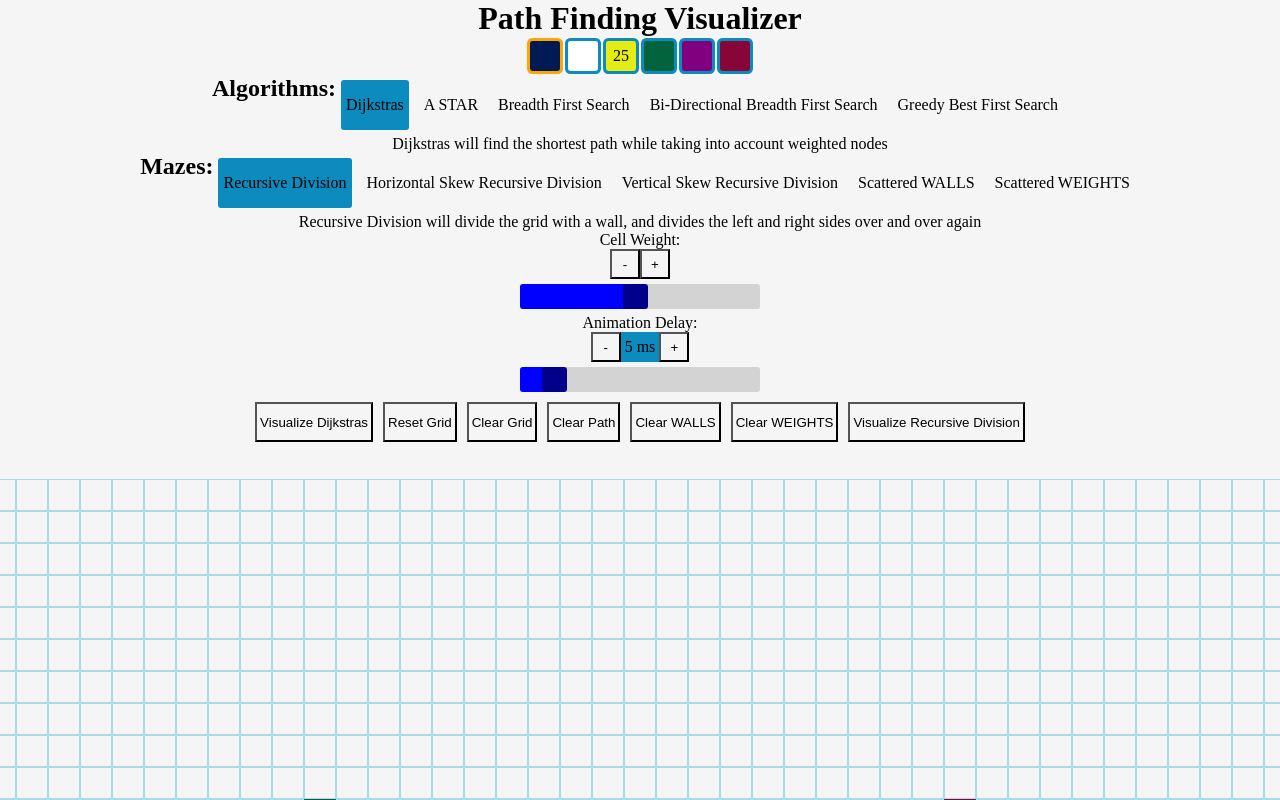
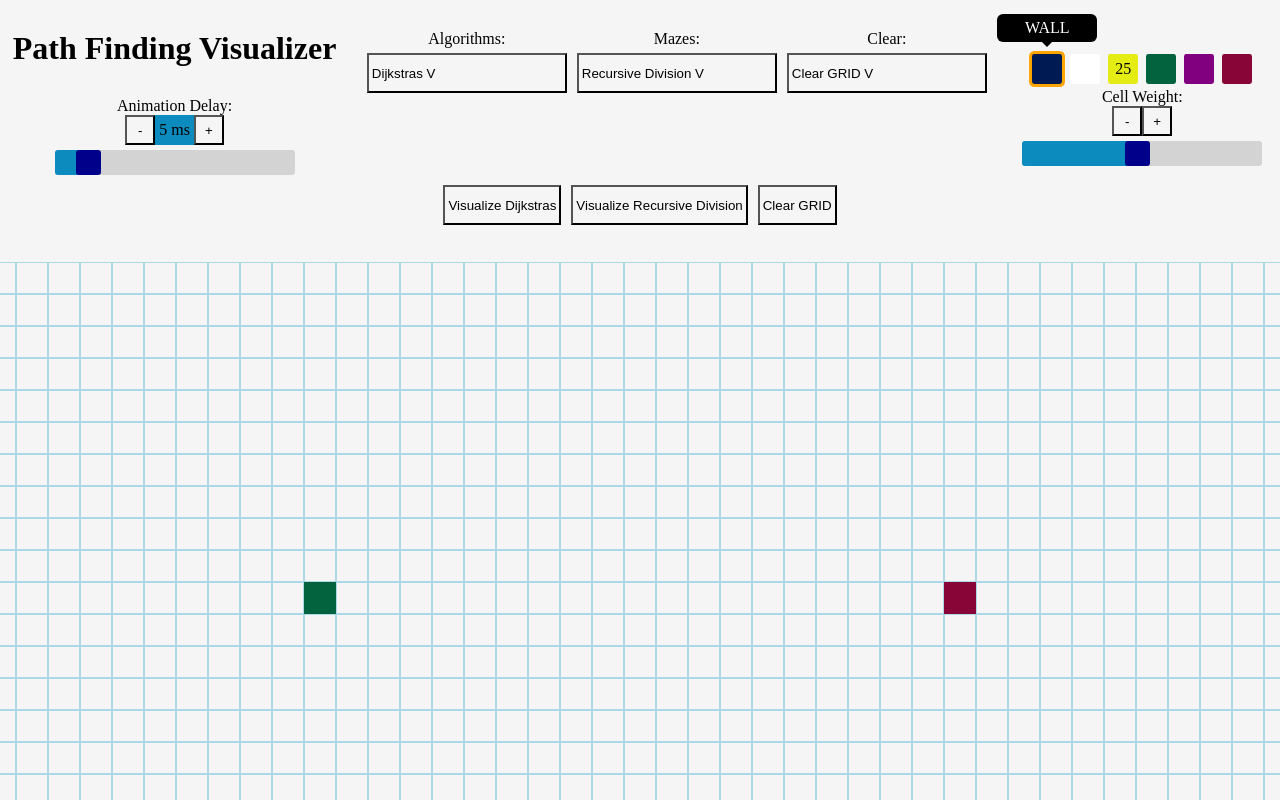
Before and after one commit to athulgeorge37/Path_Finding_Visualizer, a React (Create React App) app: page / in a window 1280 px wide. Shown: the top 800 px of the page. Built offline with nearby package versions, Linux system fonts and the light colour scheme.

Commit message:
improves css of option selection

```diff
--- a/src/App.css
+++ b/src/App.css
@@ -1,6 +1,7 @@
 h1 {
     display: flex;
    justify-content: center;
+   margin: 30px 0;
 }
 
 /* start of tooltip */
@@ -31,6 +32,8 @@ h1 {
 
 .cell_type:hover .cell_info {
     visibility: visible;
+
+    z-index: 2;
 }
 
 .cell_type .cell_info::after {
@@ -44,12 +47,17 @@ h1 {
     border-color: black transparent transparent transparent;
 }
 
+.cell_types .cell_info_active{
+    visibility: visible;
+}
+
 /* end of tooltip */
 
 
 /* start of cell type picker css */
 
 .cell_types {
+    margin-top: 50px;
     display: flex;
     justify-content: center;
 
@@ -93,7 +101,7 @@ h1 {
     width: 30px;
     height: 30px;
     border-radius: 15%;
-    border: 3px solid var(--PRIMARY_color);
+    border: 3px solid var(--BACKGROUND_color);
 }
 
 .cell_type:hover {
@@ -104,6 +112,8 @@ h1 {
 .cell_types .active {
     border: 3px solid orange;
 }
+
+
 
 
 
@@ -166,7 +176,7 @@ h1 {
 
 /* start of slider css */
 
-.slider_div, .cell_weight_div {
+.animation_slider_div, .cell_weight_div {
     display: flex;
     flex-direction: column;
     align-items: center;
@@ -212,10 +222,11 @@ input[type='range']::-webkit-slider-thumb {
     width: 25px;
     height: 25px;
     background: darkblue;
-    box-shadow: -100vw 0 0 calc(100vw - 12px) blue;
+    box-shadow: -100vw 0 0 calc(100vw - 12px) var(--PRIMARY_color);
     cursor: pointer;
     border-radius: 3px;
     border: 3px solid darkblue;
+    /* border-right: 3px solid white; */
 }
 
 input[type='range']::-webkit-slider-thumb:hover {
@@ -252,3 +263,66 @@ input[type='range']::-webkit-slider-thumb:hover {
     color: black;
     cursor: pointer;
 }
+
+
+
+.all_options {
+    display: flex;
+    justify-content: space-around;
+}
+
+
+.all_drop_downs {
+    display: flex;
+}
+
+.drop_down_div {
+    margin-top: 30px;
+    display: flex;
+    flex-direction: column;
+    align-items: center;
+}
+
+.btn {
+    width: 200px;
+    display: flex;
+    justify-content: flex-start;
+    align-items: center;
+}
+
+
+.drop_down {
+    display: flex;
+    flex-direction: column;
+    width: fit-content;
+    background-color: white;
+    border-radius: 3px;
+    margin-top: 70px;
+}
+
+.open {
+   visibility: visible;
+   position: absolute;
+}
+
+.closed {
+    visibility: hidden;
+    display: none;
+}
+
+.drop_down_item {
+    display: flex;
+    justify-content: flex-start;
+    height: 20px;
+    padding: 10px 5px;
+    margin: 2px 0;
+    border-radius: 3px;
+}
+
+.drop_down_item:hover {
+    background-color: var(--PRIMARY_color);
+}
+
+.drop_down .active {
+    background-color: var(--PRIMARY_color);
+}
--- a/src/App.js
+++ b/src/App.js
@@ -1,5 +1,5 @@
 import './App.css';
-import { useState } from "react";
+import { useEffect, useRef, useState } from "react";
 import Grid from "./Grid";
 import Dijkstras_Info_Page from './Dijkstras_Info_Page';
 import Recursive_Division_info_page from './Recursive_Division_info_page';
@@ -26,6 +26,11 @@ function App() {
 		available_mazes: ["Recursive Division", "Horizontal Skew Recursive Division", "Vertical Skew Recursive Division", "Scattered WALLS", "Scattered WEIGHTS"]
 	});
 
+	const [clear_options, set_clear_options] = useState({
+		current_clear_option: "Clear GRID",
+		available_clear_options: ["Clear GRID", "Clear PATH", "Clear WALLS", "Clear WEIGHTS", "RESET GRID"]
+	});
+
 	const [animation_speed, set_animation_speed] = useState(DELAY_ANIMATION)
 	const [cell_weight, set_cell_weight] = useState(DEFAULT_WEIGHTED_VALUE)
 
@@ -33,6 +38,29 @@ function App() {
 		active_page: "search",
 		available_pages: ["search", "maze"]
 	});
+
+	const [algo_drop_down_open, set_algo_drop_down_open] = useState(false);
+	const [maze_drop_down_open, set_maze_drop_down_open] = useState(false);
+	const [clear_drop_down_open, set_clear_drop_down_open] = useState(false);
+
+	useEffect(() => {
+
+		const close_drop_down = (e) => {
+
+			if (e.path[0].tagName !== "BUTTON") {
+				set_algo_drop_down_open(false)
+				set_maze_drop_down_open(false)
+				set_clear_drop_down_open(false)
+			}
+
+		}
+
+		document.body.addEventListener("click", close_drop_down)
+
+		return () => {
+			document.body.removeEventListener("click", close_drop_down)
+		}
+	}, []);
 
 
 
@@ -48,6 +76,10 @@ function App() {
 		set_maze_algorithm({...maze_algorithms, current_maze: maze_algorithms.available_mazes[index]});
 	}
 
+	const toggle_active_clear_option = (index) => {
+		set_clear_options({...clear_options, current_clear_option: clear_options.available_clear_options[index]});
+	}
+
 	const toggle_active_cell_type_style = (index) => {
 
 		// return my_cell_type.cell_types[index] + "_cell_type cell_type active"
@@ -60,6 +92,7 @@ function App() {
 		}
 	}
 
+	// prob dont need the toggle active styles
 	const toggle_active_search_algo_style = (index) => {
 
 		const current_algo = search_algorithms.available_algorithms[index]
@@ -174,7 +207,102 @@ function App() {
 
 	return (
 		<div className="App">
+			<div className="all_options">
+
+				<div className="heading_and_animation_slider">
 					<h1>Path Finding Visualizer</h1>
+					<div className="animation_slider_div">
+					<div>Animation Delay:</div>
+					<div className="animation_speed_div">
+						<button
+							onClick={() => increment_animation_speed(animation_speed - 1)}
+							className="incrementers"
+						>-</button>
+						<div className="incrementer_display">{animation_speed} ms</div>
+						<button
+							onClick={() => increment_animation_speed(animation_speed + 1)}
+							className="incrementers"
+						>+</button>
+					</div>
+
+					<div className="slider_properties">
+						<input
+							type="range"
+							min={0}
+							max={50}
+							value={animation_speed}
+							onChange={(e) => set_animation_speed(parseInt(e.target.value))}
+
+							className="slider"
+						/>
+					</div>
+
+					</div>
+
+				</div>
+
+				<div className="all_drop_downs">
+					<div className="search_drop_down drop_down_div">
+						<p>Algorithms:</p>
+						<button
+						className='search_button btn'
+						onClick={() => set_algo_drop_down_open(!algo_drop_down_open)}
+						>{search_algorithms.current_algorithm} V</button>
+						<div className={"drop_down " + (algo_drop_down_open ? "open" : "closed")}>
+							{search_algorithms.available_algorithms.map((algo, index) => {
+									return (
+										<div
+											key={index}
+											className={"drop_down_item " + (algo === search_algorithms.current_algorithm ? "active" : "")}
+											onClick={() => toggle_active_search_algo(index)}
+										>{algo}</div>
+									)
+								})}
+						</div>
+					</div>
+
+					<div className="maze_drop_down drop_down_div">
+						<p>Mazes:</p>
+						<button
+						className='maze_button btn'
+						onClick={() => set_maze_drop_down_open(!maze_drop_down_open)}
+						>{maze_algorithms.current_maze} V</button>
+						<div className={"drop_down " + (maze_drop_down_open ? "open" : "closed")}>
+							{maze_algorithms.available_mazes.map((maze, index) => {
+									return (
+										<div
+											key={index}
+											className={"drop_down_item " + (maze === maze_algorithms.current_maze ? "active" : "")}
+											onClick={() => toggle_active_maze_algo(index)}
+										>{maze}</div>
+									)
+								})}
+						</div>
+					</div>
+
+					<div className="clear_drop_down drop_down_div">
+						<p>Clear:</p>
+						<button
+						className='clear_button btn'
+						onClick={() => set_clear_drop_down_open(!clear_drop_down_open)}
+						>{clear_options.current_clear_option} V</button>
+						<div className={"drop_down " + (clear_drop_down_open ? "open" : "closed")}>
+							{clear_options.available_clear_options.map((clear, index) => {
+									return (
+										<div
+											key={index}
+											className={"drop_down_item " + (clear === clear_options.current_clear_option ? "active" : "")}
+											onClick={() => toggle_active_clear_option(index)}
+										>{clear}</div>
+									)
+								})}
+						</div>
+					</div>
+
+				</div>
+
+
+				<div className="cell_types_and_weighted_slider">
 					<div className="cell_types">
 						{my_cell_type.cell_types.map((cell, index) => {
 
@@ -189,7 +317,7 @@ function App() {
 										style={ {backgroundColor: my_new_color} }
 
 									>{cell_weight}
-							<span className="cell_info">WEIGHT</span></div>
+									<span className={"cell_info " + (cell === my_cell_type.active_cell ? "cell_info_active" : "")}>WEIGHT</span></div>
 								)
 							}
 
@@ -199,39 +327,10 @@ function App() {
 									key={index}
 									className={toggle_active_cell_type_style(index)}
 									onClick={() => toggle_active_cell_type(index)}
-						><span className="cell_info">{cell}</span></div>
+								><span className={"cell_info " + (cell === my_cell_type.active_cell ? "cell_info_active" : "")}>{cell}</span></div>
 							)
 						})}
 					</div>
-
-			<div className="search_algorithms">
-			<h2>Algorithms:</h2>
-				{search_algorithms.available_algorithms.map((algo, index) => {
-					return (
-						<div
-							key={index}
-							className={toggle_active_search_algo_style(index)}
-							onClick={() => toggle_active_search_algo(index)}
-						>{algo}</div>
-					)
-				})}
-			</div>
-			<div className='algo_info'>{determine_algorithm_info(search_algorithms.current_algorithm)}</div>
-
-			<div className="maze_algorithms">
-			<h2>Mazes:</h2>
-				{maze_algorithms.available_mazes.map((maze, index) => {
-					return (
-						<div
-							key={index}
-							className={toggle_active_maze_algo_style(index)}
-							onClick={() => toggle_active_maze_algo(index)}
-						>{maze}</div>
-					)
-				})}
-			</div>
-			<div className='algo_info'>{determine_maze_info(maze_algorithms.current_maze)}</div>
-
 					<div className="cell_weight_div">
 						<div>Cell Weight:</div>
 						<div className="cell_weight_incrementer_properties">
@@ -262,34 +361,41 @@ function App() {
 						</div>
 
 					</div>
-
-			<div className="slider_div">
-                <div>Animation Delay:</div>
-                <div className="animation_speed_div">
-                    <button
-                        onClick={() => increment_animation_speed(animation_speed - 1)}
-                        className="incrementers"
-                    >-</button>
-                    <div className="incrementer_display">{animation_speed} ms</div>
-                    <button
-                        onClick={() => increment_animation_speed(animation_speed + 1)}
-                        className="incrementers"
-                    >+</button>
 				</div>
 
-                <div className="slider_properties">
-                    <input
-                        type="range"
-                        min={0}
-                        max={50}
-                        value={animation_speed}
-                        onChange={(e) => set_animation_speed(parseInt(e.target.value))}
+				{/* <div className="search_algorithms">
+				<h2>Algorithms:</h2>
+					{search_algorithms.available_algorithms.map((algo, index) => {
+						return (
+							<div
+								key={index}
+								className={toggle_active_search_algo_style(index)}
+								onClick={() => toggle_active_search_algo(index)}
+							>{algo}</div>
+						)
+					})}
+				</div>
+				<div className='algo_info'>{determine_algorithm_info(search_algorithms.current_algorithm)}</div>
 
-                        className="slider"
-                    />
+				<div className="maze_algorithms">
+				<h2>Mazes:</h2>
+					{maze_algorithms.available_mazes.map((maze, index) => {
+						return (
+							<div
+								key={index}
+								className={toggle_active_maze_algo_style(index)}
+								onClick={() => toggle_active_maze_algo(index)}
+							>{maze}</div>
+						)
+					})}
+				</div>
+				<div className='algo_info'>{determine_maze_info(maze_algorithms.current_maze)}</div> */}
+
+
+
 			</div>
 
-            </div>
+
 
 
 			<Grid
@@ -299,6 +405,7 @@ function App() {
 				calcColor={calcColor}
 				current_algorithm={search_algorithms.current_algorithm}
 				current_maze={maze_algorithms.current_maze}
+				current_clear_option={clear_options.current_clear_option}
 			/>
 
 
--- a/src/Grid.css
+++ b/src/Grid.css
@@ -25,6 +25,8 @@ button {
 .Grid_Cell {
     width: 30px;
     height: 30px;
+    /* width: 15px;
+    height: 15px; */
 
     -webkit-user-select: none; /* Safari */
      -khtml-user-select: none; /* Konqueror HTML */
--- a/src/Grid.js
+++ b/src/Grid.js
@@ -21,6 +21,9 @@ import animate_path_cells from './animations/animate_path_cells';
 // maze works better when dimensions of grid are odd
 const GRID_HEIGHT = 21  // y
 const GRID_WIDTH = 45  // x
+
+// const GRID_HEIGHT = 43  // y
+// const GRID_WIDTH = 91  // x
 // make it so that grid size depends on user's screen size
 
 // these are the default start and end values when page initially reloads
@@ -40,7 +43,6 @@ const AIR_CELL_BORDER_COLOR = "lightblue"
 
 const VISITED_CELL_COLOR_1 = "#29D693"
 const VISITED_CELL_COLOR_2 = "#d6296c"
-// const PATH_CELL_COLOR = "#D0E51A"
 const PATH_CELL_COLOR = "#0B8BBE"
 
 // weighted cell colors dynamically change
@@ -50,7 +52,6 @@ let my_start_cell = {
     x_val: START_CELL_X,
     y_val: START_CELL_Y,
     my_key: "(" + START_CELL_X.toString() + ", " + START_CELL_Y.toString() + ")",
-    priority: Infinity,
     cell_state: "START"
 }
 
@@ -58,7 +59,6 @@ let my_end_cell = {
     x_val: END_CELL_X,
     y_val: END_CELL_Y,
     my_key: "(" + END_CELL_X.toString() + ", " + END_CELL_Y.toString() + ")",
-    priority: Infinity,
     cell_state: "END"
 }
 
@@ -87,7 +87,6 @@ const initialise_empty_grid = () => {
                 x_val: x,
                 y_val: y,
                 my_key: "(" + x.toString() + ", " + y.toString() + ")",
-                priority: Infinity,
                 cell_state: my_cell_state,
                 weight: 1
             }
@@ -195,9 +194,9 @@ function Grid(props) {
             for (const my_cell of row) {
                 const current_classname =  my_grid_ref.current[my_cell.y_val][my_cell.x_val].className
                 if (current_classname.includes("WALL")) {
-                    change_cell_colors(my_cell, AIR_CELL_COLOR, AIR_CELL_BORDER_COLOR)
                     my_Grid[my_cell.y_val][my_cell.x_val].cell_state = "AIR"
                     my_Grid[my_cell.y_val][my_cell.x_val].weight = 1
+                    change_cell_colors(my_cell, AIR_CELL_COLOR, AIR_CELL_BORDER_COLOR)
                 }
             }
         }
@@ -363,7 +362,7 @@ function Grid(props) {
         set_mouse_down(false)
     }
 
-    // starting search and maze algorithms
+    // starting search, maze, clear algorithms
     const Start_Search_Algorithm = () => {
 
         // my_grid_ref.current[0][0].scrollIntoView()
@@ -469,22 +468,36 @@ function Grid(props) {
         }
     }
 
+    const Start_Clear_Grid_Option = () => {
+
+        if (props.current_clear_option === "Clear GRID") {
+            clear_grid()
+        } else if (props.current_clear_option === "Clear PATH") {
+            clear_visited_and_path_cells()
+        } else if (props.current_clear_option === "Clear WALLS") {
+            clear_wall_cells()
+        } else if (props.current_clear_option === "Clear WEIGHTS") {
+            clear_weighted_cells()
+        } else if (props.current_clear_option === "RESET GRID") {
+            reset_grid()
+        }
+    }
+
 
     return (
         <>
             <div className="buttons">
                 <button onClick={Start_Search_Algorithm}>Visualize {props.current_algorithm}</button>
 
-                <button onClick={reset_grid}>Reset Grid</button>
+                <button onClick={Start_Maze_Algorithm}>Visualize {props.current_maze}</button>
+
+                <button onClick={Start_Clear_Grid_Option}>{props.current_clear_option}</button>
+
+                 {/* <button onClick={reset_grid}>Reset Grid</button>
                 <button onClick={clear_grid}>Clear Grid</button>
                 <button onClick={clear_visited_and_path_cells}>Clear Path</button>
                 <button onClick={clear_wall_cells}>Clear WALLS</button>
-                <button onClick={clear_weighted_cells}>Clear WEIGHTS</button>
-
-
-
-                <button onClick={Start_Maze_Algorithm}>Visualize {props.current_maze}</button>
-
+                <button onClick={clear_weighted_cells}>Clear WEIGHTS</button> */}
 
             </div>
 
--- a/src/index.css
+++ b/src/index.css
@@ -1,15 +1,7 @@
-* {
-  margin: 0;
-  padding: 0;
-
-  background-color: whitesmoke;
-
-  /* add font here */
-}
-
 :root {
 
   --PRIMARY_color: #0B8BBE;
+  --BACKGROUND_color: whitesmoke;
 
   --START_color: #04633F;
   --END_color: #880537;
@@ -27,3 +19,12 @@
 
 
 }
+
+* {
+  margin: 0;
+  padding: 0;
+
+  background-color: var(--BACKGROUND_color);
+
+  /* add font here */
+}
--- a/src/path_finding_algorithms/A_Star_Algorithm.js
+++ b/src/path_finding_algorithms/A_Star_Algorithm.js
@@ -45,8 +45,6 @@ const A_Star_Algorithm = (start_cell, end_cell, my_Grid) => {
             if ((!(neighbor_cell.my_key in cost_so_far)) || (new_cost < cost_so_far[neighbor_cell.my_key])) {
                 cost_so_far[neighbor_cell.my_key] = new_cost
                 const priority = new_cost + manhattan_distance(neighbor_cell, end_cell)
-                // neighbor_cell.priority = priority
-                neighbor_cell.priority = priority
                 my_queue.enqueue(neighbor_cell, priority)
                 came_from[neighbor_cell.my_key] = current_cell
             }
```
Lines whose indentation alone changed are shown as unchanged.
